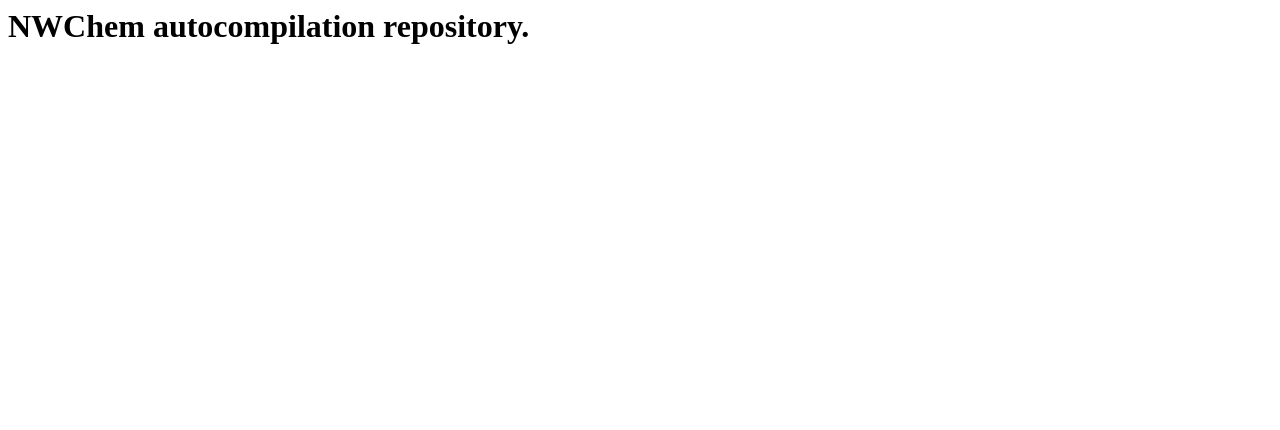
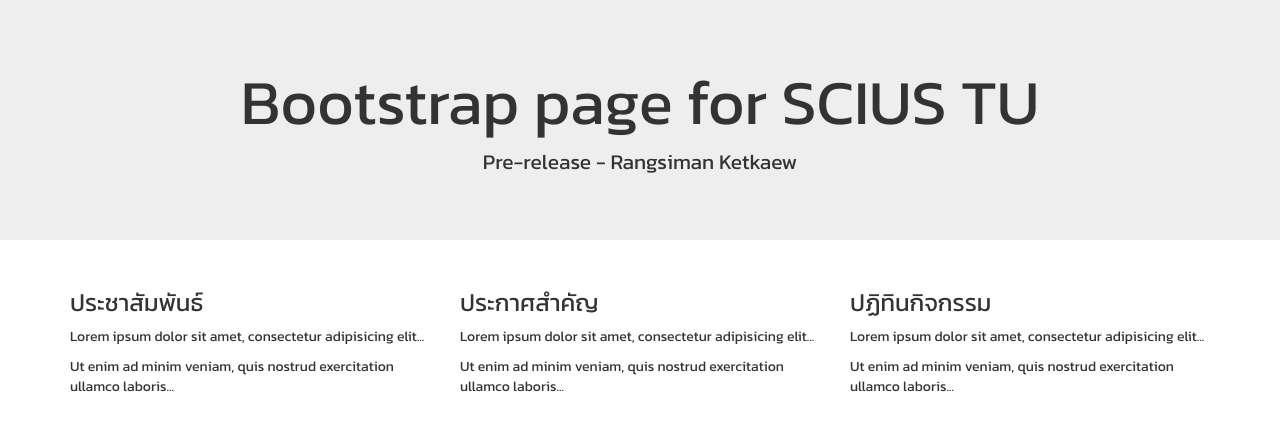
Before and after one commit to rangsimanketkaew/Auto-NWChem, a plain HTML site: page index.html in a window 1280 px wide. Drawn offline with nearby package versions, Linux system fonts and the light colour scheme.

Commit message:
Update index.html

```diff
--- a/index.html
+++ b/index.html
@@ -1 +1,47 @@
-<h1>NWChem autocompilation repository.</h1>
+<!DOCTYPE html>
+<html lang="en">
+<head>
+  <title>Bootstrap Example</title>
+  <meta charset="utf-8">
+  <meta name="viewport" content="width=device-width, initial-scale=1">
+  <link rel="stylesheet" href="https://maxcdn.bootstrapcdn.com/bootstrap/3.4.0/css/bootstrap.min.css">
+  <script src="https://ajax.googleapis.com/ajax/libs/jquery/3.3.1/jquery.min.js"></script>
+  <script src="https://maxcdn.bootstrapcdn.com/bootstrap/3.4.0/js/bootstrap.min.js"></script>
+  <link href="https://fonts.googleapis.com/css?family=Kanit"
+        rel="stylesheet">
+  <style>
+      body {
+          font-family: kanit, sans-serif;
+      }
+  </style>
+</head>
+
+<body>
+
+<div class="jumbotron text-center">
+  <h1>Bootstrap page for SCIUS TU</h1>
+  <p>Pre-release - Rangsiman Ketkaew</p>
+</div>
+
+<div class="container">
+  <div class="row">
+    <div class="col-sm-4">
+      <h3>ประชาสัมพันธ์</h3>
+      <p>Lorem ipsum dolor sit amet, consectetur adipisicing elit...</p>
+      <p>Ut enim ad minim veniam, quis nostrud exercitation ullamco laboris...</p>
+    </div>
+    <div class="col-sm-4">
+      <h3>ประกาศสำคัญ</h3>
+      <p>Lorem ipsum dolor sit amet, consectetur adipisicing elit...</p>
+      <p>Ut enim ad minim veniam, quis nostrud exercitation ullamco laboris...</p>
+    </div>
+    <div class="col-sm-4">
+      <h3>ปฏิทินกิจกรรม</h3>
+      <p>Lorem ipsum dolor sit amet, consectetur adipisicing elit...</p>
+      <p>Ut enim ad minim veniam, quis nostrud exercitation ullamco laboris...</p>
+    </div>
+  </div>
+</div>
+
+</body>
+</html>
```
